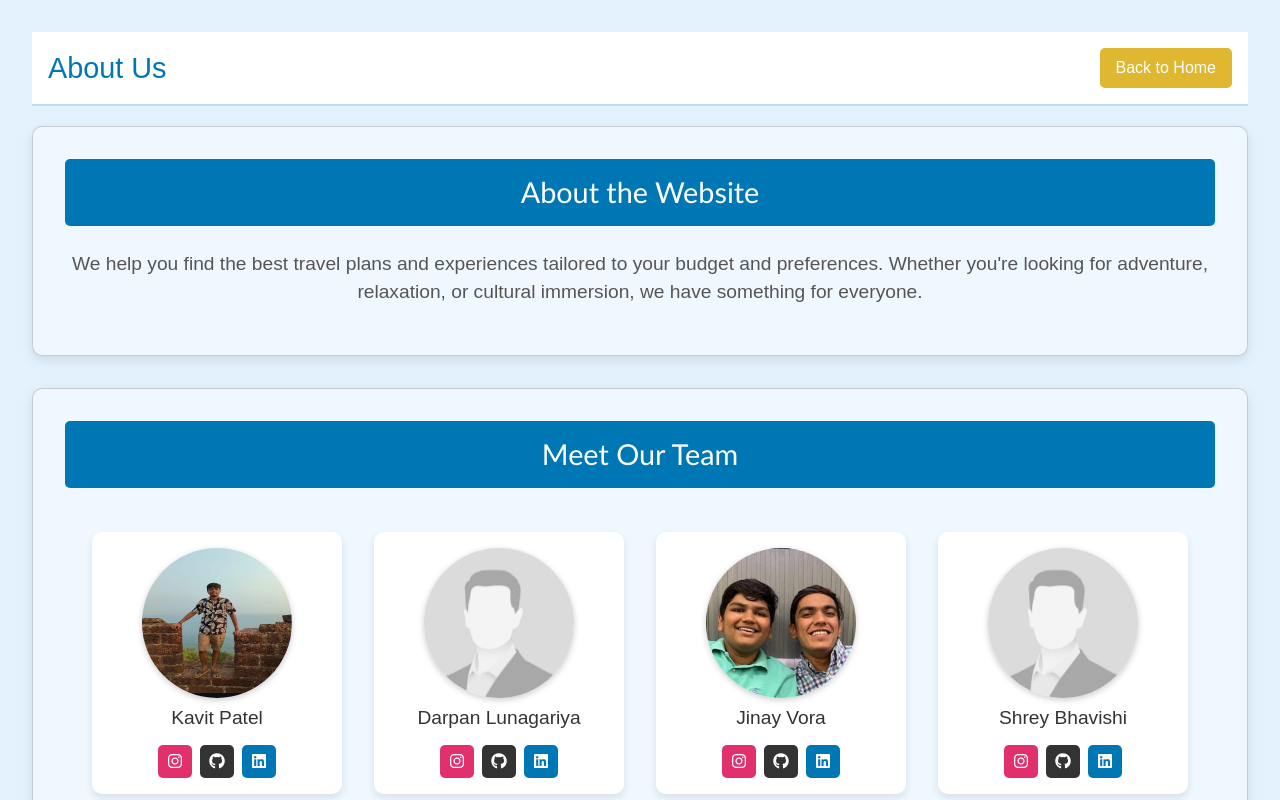
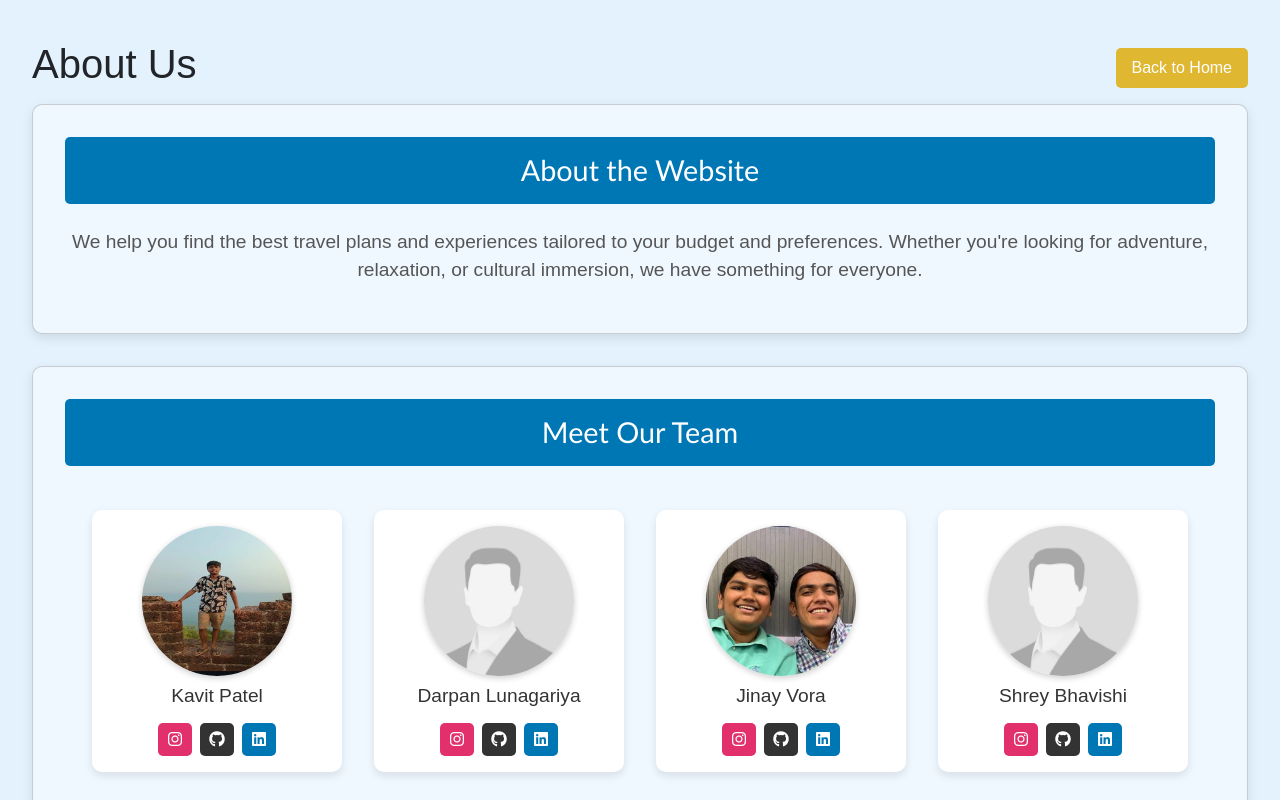
Before and after one commit to Het15Shah/Wanderway, a React (Create React App) app in the folder frontend/: page /about-us in a window 1280 px wide. Shown: the top 800 px of the page. Built offline with nearby package versions, Linux system fonts and the light colour scheme.

Commit message:
Homepage resolved

```diff
--- a/frontend/src/CSS/AboutUs.css
+++ b/frontend/src/CSS/AboutUs.css
@@ -4,23 +4,7 @@
   background-color: #E3F2FD; /* Background color for cohesion */
 }
 
-/* Navbar */
-.navbar {
-  display: flex;
-  justify-content: space-between;
-  align-items: center;
-  padding: 1rem;
-  margin-bottom: 20px;
-  background-color: white;
-  color: #333;
-  border-bottom: 2px solid #BBDEFB;
-}
 
-.navbar h1 {
-  font-size: 1.8rem;
-  margin: 0;
-  color: #0077b5;
-}
 
 .back-home-button {
   background-color: #e0b730;
@@ -148,14 +132,3 @@
 }
 
 /* Footer Section */
-.footer {
-  background-color: #BBDEFB;
-  color: #333;
-  padding: 2rem 0;
-  text-align: center;
-}
-
-.footer p {
-  font-size: 0.9rem;
-  color: #555;
-}
--- a/frontend/src/pages/ProfilePage.jsx
+++ b/frontend/src/pages/ProfilePage.jsx
@@ -165,6 +165,8 @@ const TravelProfilePage = () => {
                   height: 100,
                   borderRadius: "50%",
                   cursor: "pointer",
+                  objectFit:"contain",
+                  bgcolor: "#fff",
                   border: "1px solid #e9ecef",
                 }}
               />
@@ -324,7 +326,7 @@ const TravelProfilePage = () => {
       </Box>
 
       {/* Main Content */}
-      <Box sx={{ flex: 1, p: 3 }}>
+      <Box sx={{display:"flex",width:"100%",height:"100vh", flex: 1, p: 3 }}>
         <Card
           sx={{
             p: 3,
@@ -339,7 +341,7 @@ const TravelProfilePage = () => {
           </Typography>
 
           <Grid container spacing={3}>
-            <Grid item xs={12} sm={6}>
+            <Grid item xs={12} sm={12}>
               <TextField
                 fullWidth
                 label="Full Name"
@@ -357,7 +359,7 @@ const TravelProfilePage = () => {
                 }}
               />
             </Grid>
-            <Grid item xs={12} sm={6}>
+            <Grid item xs={12} sm={12}>
               <TextField
                 fullWidth
                 label="Username"
@@ -420,10 +422,12 @@ const TravelProfilePage = () => {
                 onChange={(e) => setAddress(e.target.value)}
                 variant="outlined"
                 size="small"
+                multiline
+                rows={4}
                 sx={{
                   "& .MuiOutlinedInput-root": {
                     borderRadius: 1,
-                    height: "130px",
+
                     "&:hover fieldset": {
                       borderColor: "#1976d2",
                     },
```
Also changed, not shown: frontend/src/CSS/Footer.css (indentation only).
